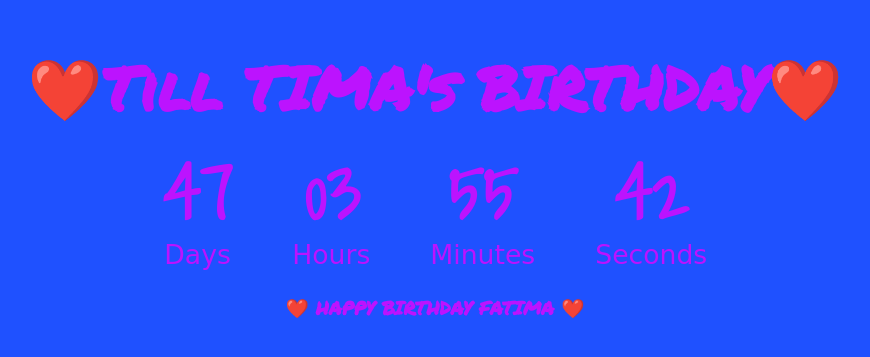
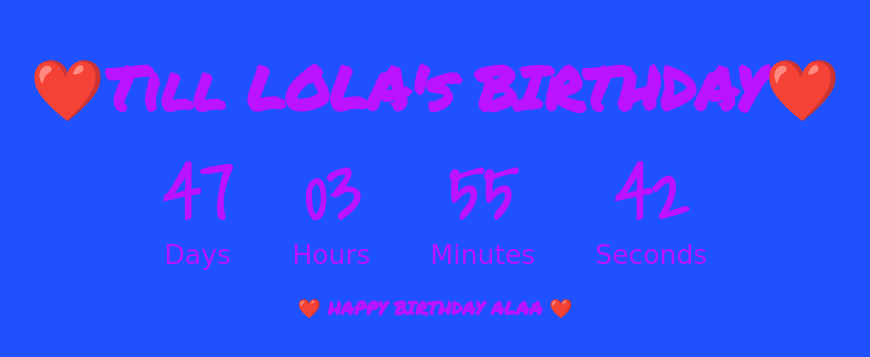
Before and after one commit to tillbd/2345kdndfkejf, a plain HTML site: page index.html in a window 1280 px wide. Shown: the part 133-490 px from the top of the page, without its empty margins (205-1075 px from the left). Drawn offline with Linux system fonts and the light colour scheme.

Commit message:
Update index.html

```diff
--- a/index.html
+++ b/index.html
@@ -19,7 +19,7 @@
 
 <body  >
 
-<h1 style="font-family: 'Permanent Marker', cursive;"><b>  ❤️Till TIMA's BIRTHDAY❤️  </b> </h1>
+<h1 style="font-family: 'Permanent Marker', cursive;"><b>  ❤️Till LOLA's BIRTHDAY❤️  </b> </h1>
 
  <div id="countdown" class="countdown">
 
@@ -46,7 +46,7 @@
 
  </div>
  <BR> <H3 style="font-family: 'Permanent Marker', cursive;">
-    ❤️ HAPPY BIRTHDAY FATIMA  ❤️</H3>
+    ❤️ HAPPY BIRTHDAY ALAA  ❤️</H3>
  <script src="code.js"></script>
 </body>
 </html>
```
